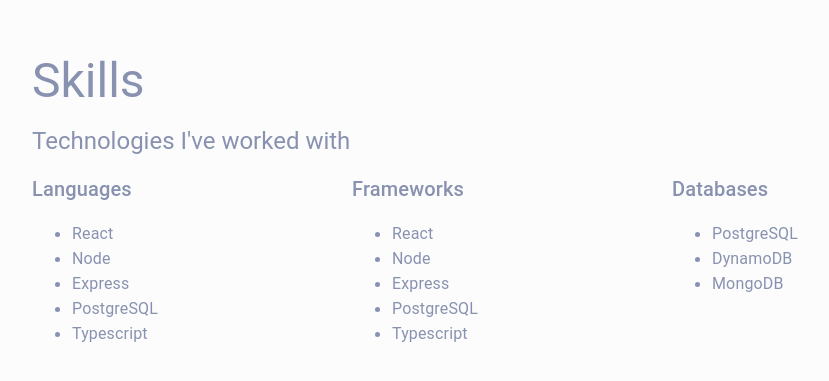
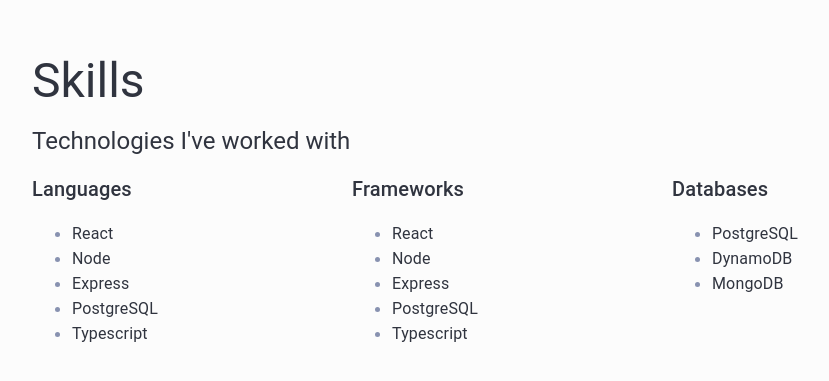
Before and after one commit to chauhannishith/chauhannishith.github.io, a React (Vite) app: page /profile in a window 1280 px wide. Shown: the part 843-1224 px from the top of the page, without its empty margins (128-957 px from the left). Built offline with nearby package versions, Linux system fonts and the light colour scheme.

Commit message:
add skills section

```diff
--- a/src/components/Skills.tsx
+++ b/src/components/Skills.tsx
@@ -6,48 +6,48 @@
     <Section id="skills">
       <Grid container item xs={12} rowGap={2}>
         <Grid item xs={12}>
-        <Typography variant='h3'>
+          <Typography variant='h3' color='text.secondary'>
           Skills
           </Typography>
         </Grid>
 
         <Grid item xs={12}>
-        <Typography variant='h5'>
+          <Typography variant='h5' color='text.secondary'>
         Technologies I've worked with
           </Typography>
         </Grid>
         <Grid container item xs flexDirection={'column'}>
-      <Typography variant='h6'>
+          <Typography variant='h6' color='text.secondary'>
         Languages
           </Typography>
           <ul>
-        <li><Typography variant='body1'>React</Typography></li>
-        <li><Typography variant='body1'>Node</Typography></li>
-        <li><Typography variant='body1'>Express</Typography></li>
-        <li><Typography variant='body1'>PostgreSQL</Typography></li>
-        <li><Typography variant='body1'>Typescript</Typography></li>
+            <li><Typography variant='body1' color='text.secondary'>React</Typography></li>
+            <li><Typography variant='body1' color='text.secondary'>Node</Typography></li>
+            <li><Typography variant='body1' color='text.secondary'>Express</Typography></li>
+            <li><Typography variant='body1' color='text.secondary'>PostgreSQL</Typography></li>
+            <li><Typography variant='body1' color='text.secondary'>Typescript</Typography></li>
           </ul>
         </Grid>
         <Grid container item xs flexDirection={'column'}>
-      <Typography variant='h6'>
+          <Typography variant='h6' color='text.secondary'>
         Frameworks
           </Typography>
           <ul>
-        <li><Typography variant='body1'>React</Typography></li>
-        <li><Typography variant='body1'>Node</Typography></li>
-        <li><Typography variant='body1'>Express</Typography></li>
-        <li><Typography variant='body1'>PostgreSQL</Typography></li>
-        <li><Typography variant='body1'>Typescript</Typography></li>
+            <li><Typography variant='body1' color='text.secondary'>React</Typography></li>
+            <li><Typography variant='body1' color='text.secondary'>Node</Typography></li>
+            <li><Typography variant='body1' color='text.secondary'>Express</Typography></li>
+            <li><Typography variant='body1' color='text.secondary'>PostgreSQL</Typography></li>
+            <li><Typography variant='body1' color='text.secondary'>Typescript</Typography></li>
           </ul>
         </Grid>
         <Grid container item xs flexDirection={'column'}>
-      <Typography variant='h6'>
+          <Typography variant='h6' color='text.secondary'>
         Databases
           </Typography>
           <ul>
-        <li><Typography variant='body1'>PostgreSQL</Typography></li>
-        <li><Typography variant='body1'>DynamoDB</Typography></li>
-        <li><Typography variant='body1'>MongoDB</Typography></li>
+            <li><Typography variant='body1' color='text.secondary'>PostgreSQL</Typography></li>
+            <li><Typography variant='body1' color='text.secondary'>DynamoDB</Typography></li>
+            <li><Typography variant='body1' color='text.secondary'>MongoDB</Typography></li>
           </ul>
         </Grid>
       </Grid>
```
Lines whose indentation alone changed are shown as unchanged.
